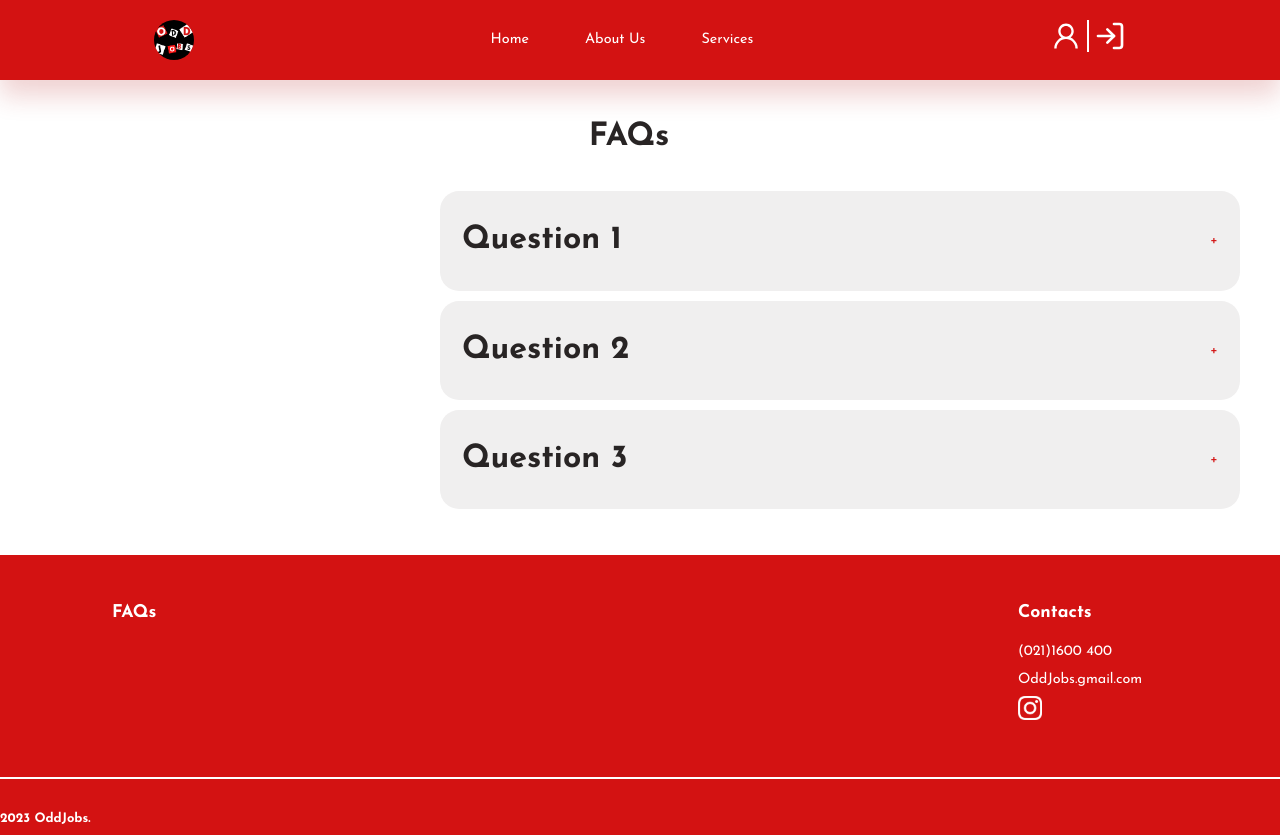
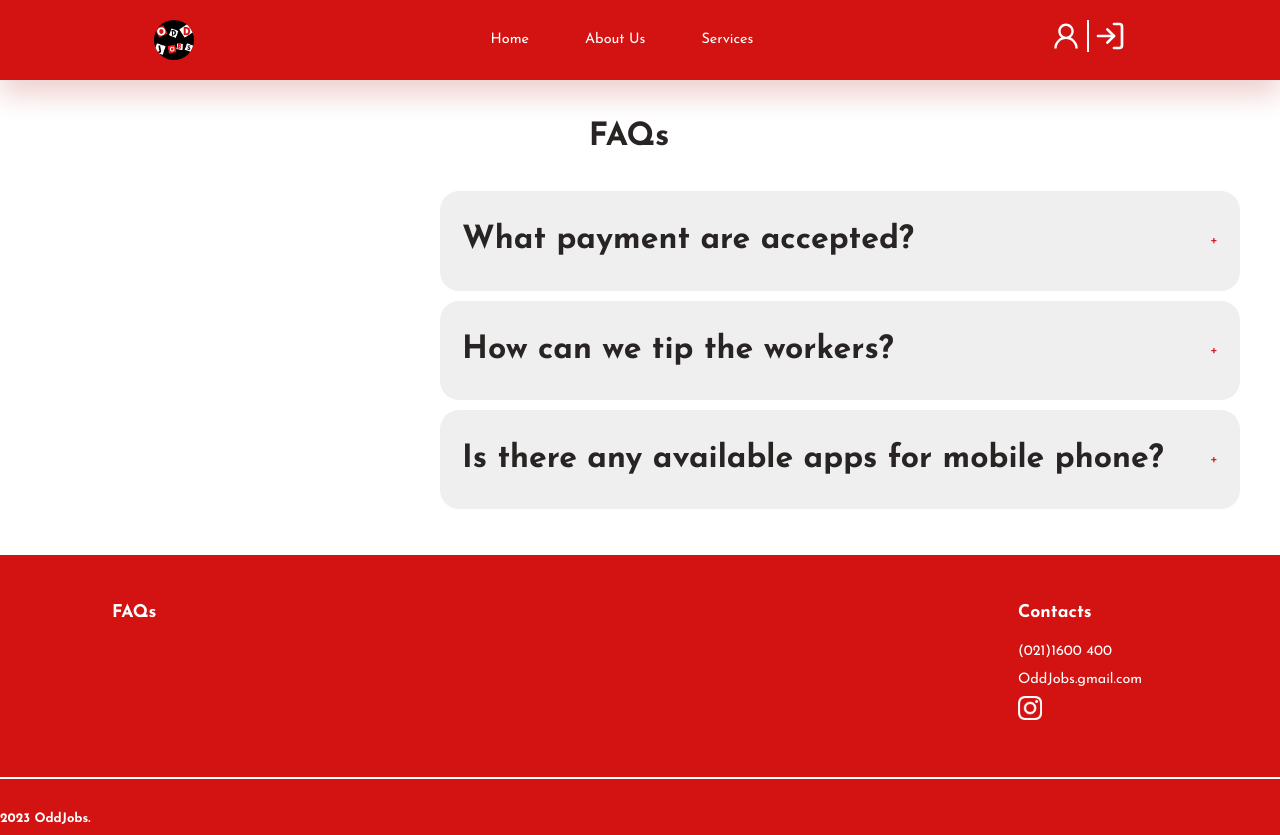
Before and after one commit to pan-dya/OddJobs_FrontEnd, a React (Create React App) app: page /faq in a window 1280 px wide. Built offline with nearby package versions, Linux system fonts and the light colour scheme; no server answers.

Commit message:
Update Faq.js

```diff
--- a/src/Pages/Faq.js
+++ b/src/Pages/Faq.js
@@ -72,19 +72,19 @@ const Faq = () => {
 
 const data = [
   {
-    question: "Question 1",
+    question: "What payment are accepted?",
     answer:
-      "Lorem, ipsum dolor sit amet consectetur adipisicing elit. Suscipit, quidem velit. Corrupti soluta optio quibusdam voluptatem nulla, aliquam, sapiente molestiae obcaecati est repudiandae nesciunt sed dolore maiores quidem, ipsum libero?",
+      "We only accept cashless payment, like debit or credit card, QRIS and any e-wallet.",
   },
   {
-    question: "Question 2",
+    question: "How can we tip the workers?",
     answer:
-      "Lorem, ipsum dolor sit amet consectetur adipisicing elit. Suscipit, quidem velit. Corrupti soluta optio quibusdam voluptatem nulla, aliquam, sapiente molestiae obcaecati est repudiandae nesciunt sed dolore maiores quidem, ipsum libero?",
+      "For the tip, you can use cash or add it on your payment.",
   },
   {
-    question: "Question 3",
+    question: "Is there any available apps for mobile phone?",
     answer:
-      "Lorem, ipsum dolor sit amet consectetur adipisicing elit. Suscipit, quidem velit. Corrupti soluta optio quibusdam voluptatem nulla, aliquam, sapiente molestiae obcaecati est repudiandae nesciunt sed dolore maiores quidem, ipsum libero?",
+      "Currently, we haven’t planned to make any mobile apps",
   },
 ];
 
```
